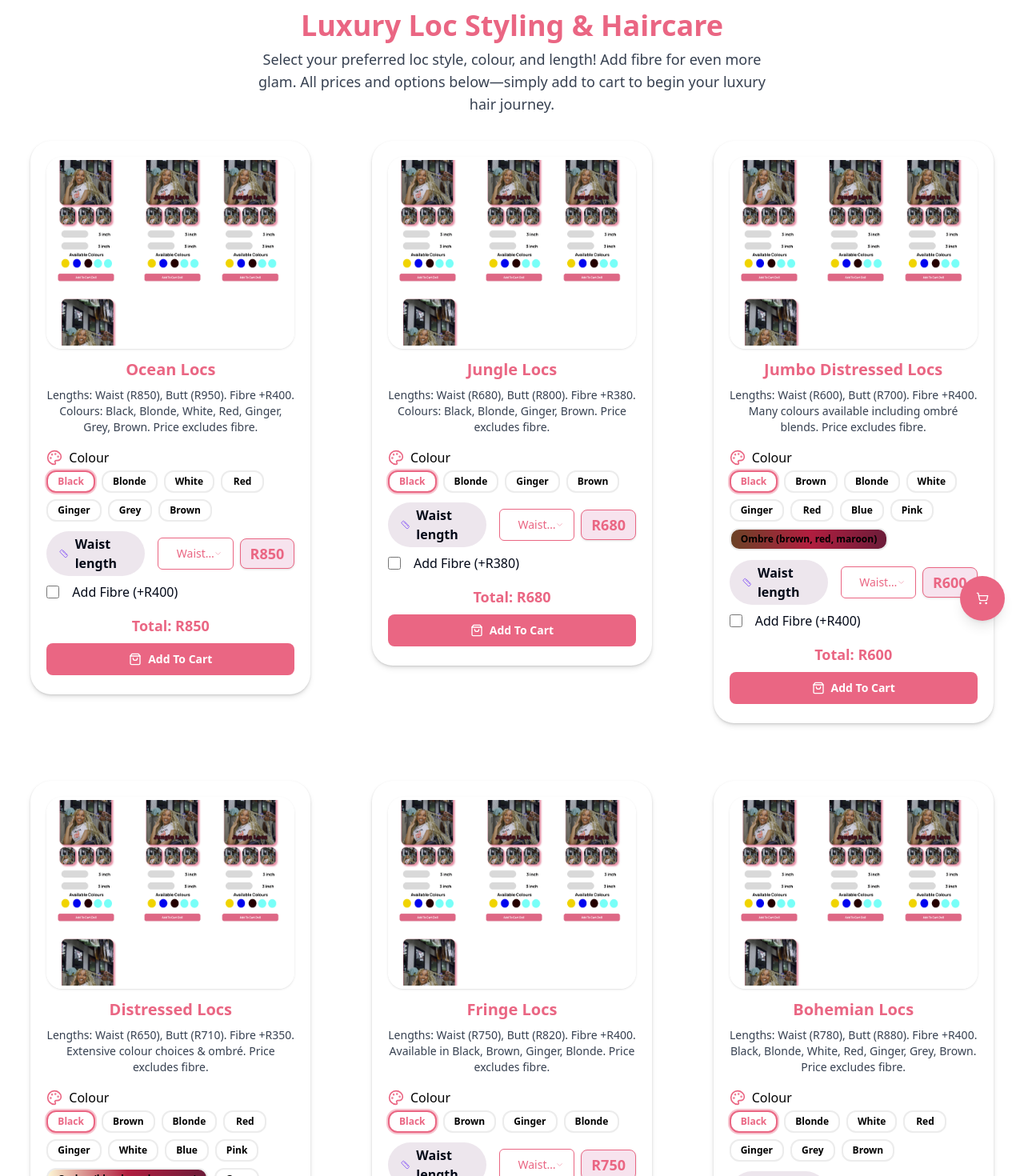
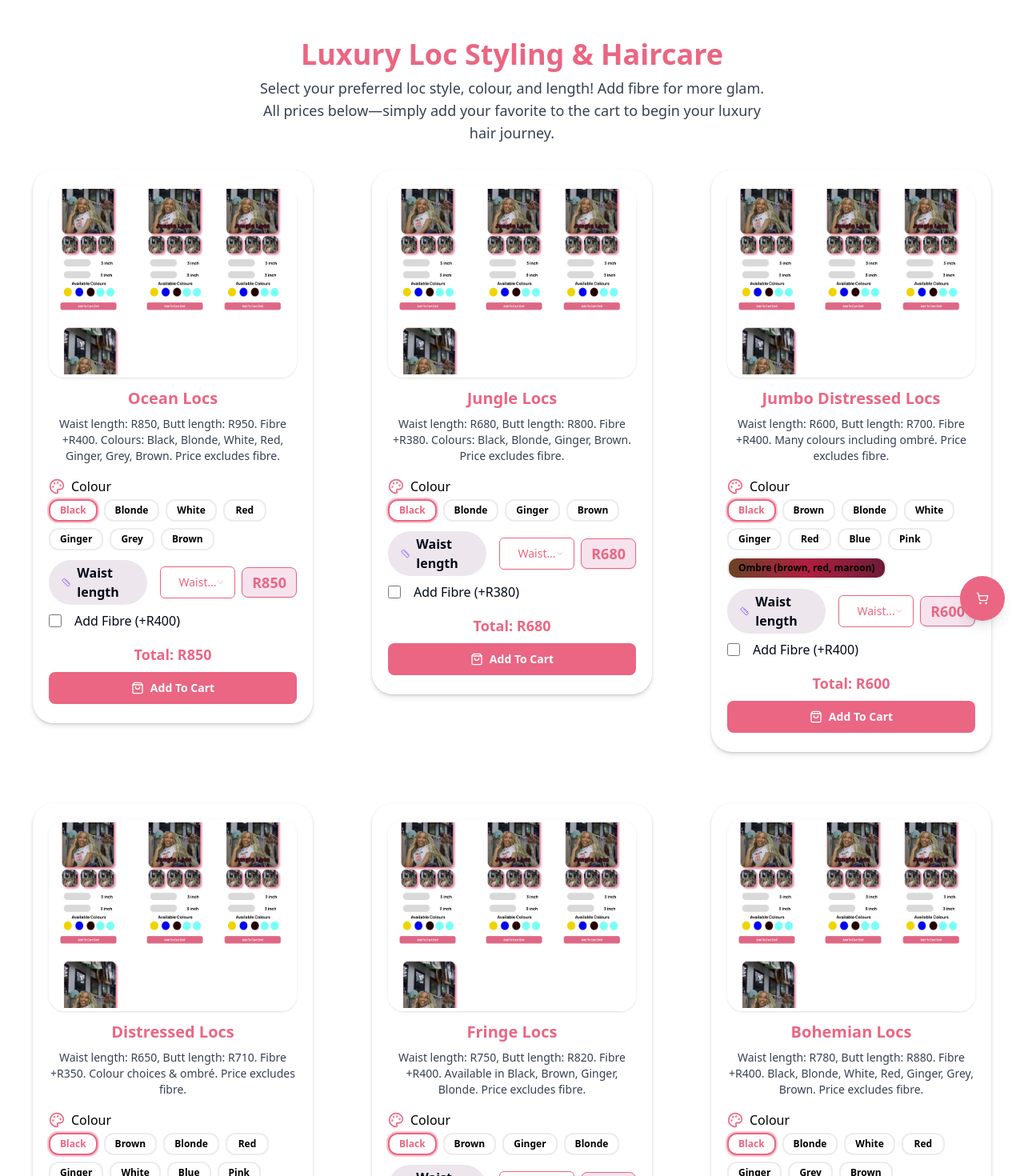
Before and after one commit to Empirial/21hairszn, a React (Vite) app: page /luxury-loc-styling in a window 1280 px wide. Shown: the top 1470 px of the page at 80% size. Built offline with nearby package versions, Linux system fonts and the light colour scheme.

Commit message:
Refactor: Style LuxuryLocStyling page
Make the LuxuryLocStyling page similar to the index page.

```diff
--- a/src/pages/LuxuryLocStyling.tsx
+++ b/src/pages/LuxuryLocStyling.tsx
@@ -13,7 +13,7 @@ const LOCPRODUCTS = [
     colors: [
       "Black", "Blonde", "White", "Red", "Ginger", "Grey", "Brown"
     ],
-    description: "Lengths: Waist (R850), Butt (R950). Fibre +R400. Colours: Black, Blonde, White, Red, Ginger, Grey, Brown. Price excludes fibre.",
+    description: "Waist length: R850, Butt length: R950. Fibre +R400. Colours: Black, Blonde, White, Red, Ginger, Grey, Brown. Price excludes fibre.",
   },
   {
     img: "/lovable-uploads/6f0453d1-d48e-4639-a35b-92bee07ec251.png",
@@ -24,7 +24,7 @@ const LOCPRODUCTS = [
     colors: [
       "Black", "Blonde", "Ginger", "Brown"
     ],
-    description: "Lengths: Waist (R680), Butt (R800). Fibre +R380. Colours: Black, Blonde, Ginger, Brown. Price excludes fibre.",
+    description: "Waist length: R680, Butt length: R800. Fibre +R380. Colours: Black, Blonde, Ginger, Brown. Price excludes fibre.",
   },
   {
     img: "/lovable-uploads/6f0453d1-d48e-4639-a35b-92bee07ec251.png",
@@ -35,7 +35,7 @@ const LOCPRODUCTS = [
     colors: [
       "Black", "Brown", "Blonde", "White", "Ginger", "Red", "Blue", "Pink", "Ombre (brown, red, maroon)"
     ],
-    description: "Lengths: Waist (R600), Butt (R700). Fibre +R400. Many colours available including ombré blends. Price excludes fibre.",
+    description: "Waist length: R600, Butt length: R700. Fibre +R400. Many colours including ombré. Price excludes fibre.",
   },
   {
     img: "/lovable-uploads/6f0453d1-d48e-4639-a35b-92bee07ec251.png",
@@ -46,7 +46,7 @@ const LOCPRODUCTS = [
     colors: [
       "Black", "Brown", "Blonde", "Red", "Ginger", "White", "Blue", "Pink", "Ombre (blonde, red, maroon)", "Grey"
     ],
-    description: "Lengths: Waist (R650), Butt (R710). Fibre +R350. Extensive colour choices & ombré. Price excludes fibre.",
+    description: "Waist length: R650, Butt length: R710. Fibre +R350. Colour choices & ombré. Price excludes fibre.",
   },
   {
     img: "/lovable-uploads/6f0453d1-d48e-4639-a35b-92bee07ec251.png",
@@ -57,7 +57,7 @@ const LOCPRODUCTS = [
     colors: [
       "Black", "Brown", "Ginger", "Blonde"
     ],
-    description: "Lengths: Waist (R750), Butt (R820). Fibre +R400. Available in Black, Brown, Ginger, Blonde. Price excludes fibre.",
+    description: "Waist length: R750, Butt length: R820. Fibre +R400. Available in Black, Brown, Ginger, Blonde. Price excludes fibre.",
   },
   {
     img: "/lovable-uploads/6f0453d1-d48e-4639-a35b-92bee07ec251.png",
@@ -68,7 +68,7 @@ const LOCPRODUCTS = [
     colors: [
       "Black", "Blonde", "White", "Red", "Ginger", "Grey", "Brown"
     ],
-    description: "Lengths: Waist (R780), Butt (R880). Fibre +R400. Black, Blonde, White, Red, Ginger, Grey, Brown. Price excludes fibre.",
+    description: "Waist length: R780, Butt length: R880. Fibre +R400. Black, Blonde, White, Red, Ginger, Grey, Brown. Price excludes fibre.",
   },
   {
     img: "/lovable-uploads/6f0453d1-d48e-4639-a35b-92bee07ec251.png",
@@ -79,7 +79,7 @@ const LOCPRODUCTS = [
     colors: [
       "Black", "Brown"
     ],
-    description: "Lengths: Waist (R2250), Butt (R2850). Colours: Black, Brown. Custom colours available for an extra fee. Price includes fibre.",
+    description: "Waist length: R2250, Butt length: R2850. Colours: Black, Brown. Custom colours for a fee. Fibre included.",
   },
 ];
 
@@ -95,28 +95,30 @@ export default function LuxuryLocStyling() {
   const handleClear = () => setCart([]);
 
   return (
-    <div className="min-h-screen bg-white flex flex-col pb-2 pt-3 relative">
-      {/* Cart drawer fixed at top-right */}
-      <div className="fixed top-6 right-6 z-50">
+    <div className="min-h-screen bg-white flex flex-col px-2 pb-8 pt-3 relative">
+      {/* Cart fixed at the very top & centered */}
+      <div className="flex w-full items-center justify-center mt-2 mb-7 z-50 relative">
+        <div className="relative">
           <CartDrawer items={cart} onRemove={handleRemove} onClear={handleClear} />
         </div>
-      {/* Centered main content */}
-      <main className="flex-1 flex flex-col items-center justify-center w-full">
+      </div>
+      {/* Page Heading and Description */}
       <div className="text-center mb-8">
-          <h1 className="text-4xl font-bold text-[#EA6683]">
+        <h1 className="text-4xl font-extrabold text-[#EA6683] drop-shadow-sm">
           Luxury Loc Styling & Haircare
         </h1>
-          <p className="text-lg text-gray-700 mt-2 max-w-2xl mx-auto px-4">
-            Select your preferred loc style, colour, and length! Add fibre for even more glam. All prices and options below—simply add to cart to begin your luxury hair journey.
+        <p className="text-lg text-gray-700 mt-2 max-w-2xl mx-auto px-4 font-medium">
+          Select your preferred loc style, colour, and length! Add fibre for more glam. All prices below—simply add your favorite to the cart to begin your luxury hair journey.
         </p>
       </div>
-        <div className="w-full max-w-7xl grid grid-cols-1 md:grid-cols-2 lg:grid-cols-3 gap-x-6 gap-y-10 px-3 auto-rows-fr items-start justify-items-center">
+      {/* Product grid, fully auto-aligned */}
+      <main className="flex-1 flex flex-col items-center w-full">
+        <div className="w-full max-w-7xl grid grid-cols-1 sm:grid-cols-2 md:grid-cols-3 lg:grid-cols-3 gap-8 px-3 auto-rows-fr items-start justify-items-center">
           {LOCPRODUCTS.map((prod, idx) => (
             <LocProductCard key={prod.title + idx} {...prod} onAddToCart={handleAddToCart} />
           ))}
         </div>
       </main>
-      {/* No navbar rendered on this page */}
     </div>
   );
 }
```
Lines whose indentation alone changed are shown as unchanged.
